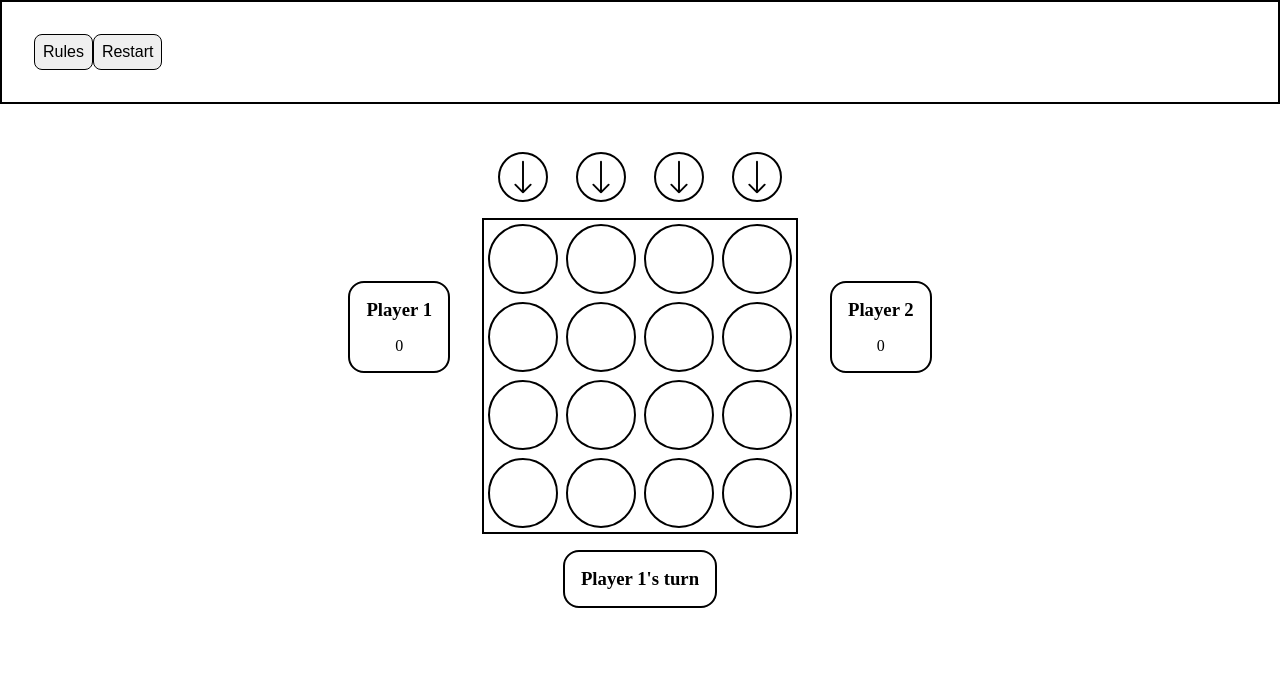
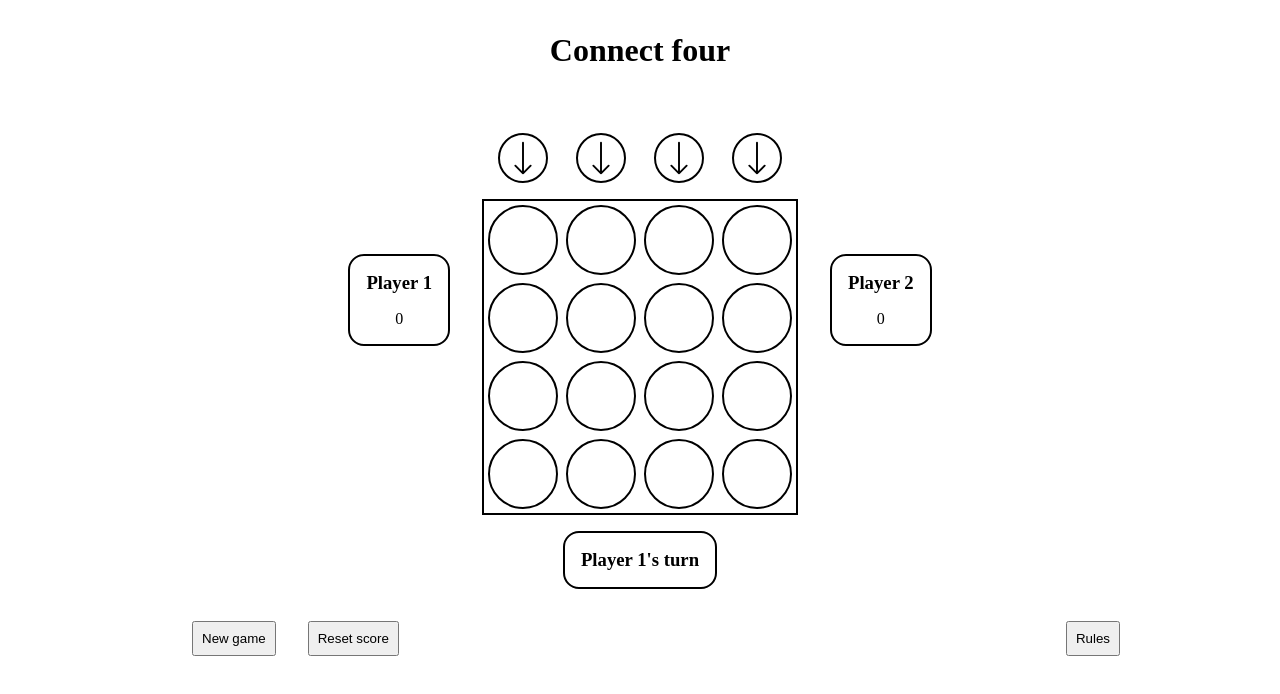
Before and after one commit to felicialyden/connect-four, an Angular app: page / in a window 1280 px wide. Shown: the top 694 px of the page. Built offline with nearby package versions, Linux system fonts and the light colour scheme.

Commit message:
move buttons to bottom

```diff
--- a/src/app/app.component.css
+++ b/src/app/app.component.css
@@ -1,3 +1,8 @@
+.title {
+    text-align: center;
+    margin-top: 2rem;
+}
+
 .game-content {
     display: flex;
     align-items: center;
@@ -11,3 +16,16 @@
     align-items: center;
     justify-content: center;
 }
+
+.btn-wrapper {
+    margin-top: 2rem;
+    padding: 0 10rem;
+    display: flex;
+    justify-content: space-between;
+    gap: 1rem;
+}
+
+.btn {
+    padding: 0.5rem;
+    margin-left: 2rem;
+}
--- a/src/app/app.component.html
+++ b/src/app/app.component.html
@@ -1,6 +1,6 @@
 
   <main>
-      <app-navbar></app-navbar>
+    <h1 class="title">Connect four</h1>
   <section class="game-content">
       <app-player [playerNo]=1 [winner]=this.winner></app-player>
       <app-board (nextPlayer)="setNextPlayer($event)" (winner)="setWinner($event)"></app-board>
@@ -9,4 +9,11 @@
   <div class="turn-tracker">
     <app-turn-tracker [playerNo]=this.player [winner]=this.winner></app-turn-tracker>
   </div>
+  <div class="btn-wrapper">
+    <div class="game-actions-wrapper">
+    <button class="btn" (click)="onNewGame()"> New game</button>
+    <button class="btn" (click)="onResetScore()"> Reset score</button>
+  </div>
+    <button class="btn" (click)="onSeeRules()">Rules</button>
+  </div>
   </main>
--- a/src/app/app.component.ts
+++ b/src/app/app.component.ts
@@ -1,20 +1,20 @@
-import { Component, EventEmitter } from '@angular/core';
+import { Component } from '@angular/core';
 import { BoardComponent } from './board/board.component';
 import { PlayerComponent } from './player/player.component';
-import { NavbarComponent } from './navbar/navbar.component';
 import { TurnTrackerComponent } from './turn-tracker/turn-tracker.component';
 import { BoardNavComponent } from './board-nav/board-nav.component';
 
 @Component({
   selector: 'app-root',
   standalone: true,
-  imports: [BoardComponent, PlayerComponent, NavbarComponent, TurnTrackerComponent, BoardNavComponent],
+  imports: [BoardComponent, PlayerComponent, TurnTrackerComponent, BoardNavComponent],
   templateUrl: './app.component.html',
   styleUrl: './app.component.css'
 })
 export class AppComponent {
   title = 'connect-four';
   player = 1
+  newGame = false
   winner: number | null = null
 
   setNextPlayer(newPlayerNo: number) {
@@ -27,4 +27,17 @@ export class AppComponent {
 
   }
 
+  onSeeRules() {
+    console.log('rules')
+  }
+
+  onNewGame() {
+    this.player = 1
+
+  }
+
+  onResetScore() {
+    console.log('reset score')
+  }
+
 }
--- a/src/app/board-nav/board-nav.component.css
+++ b/src/app/board-nav/board-nav.component.css
@@ -1,6 +1,7 @@
 .board-nav {
     display: flex;
     gap: 1.75rem;
+    margin-top: 3rem;
 }
 
 .board-nav-item {
@@ -8,4 +9,5 @@
     border-radius: 10rem;
     height: 50px;
     width: 50px;
+    cursor: pointer;
 }
--- a/src/app/board-nav/board-nav.component.ts
+++ b/src/app/board-nav/board-nav.component.ts
@@ -14,7 +14,6 @@ export class BoardNavComponent {
 
   onClickBoardSquare(event: MouseEvent) {
     const lineId = (event.target as HTMLElement).closest(".board-nav-item")?.id
-    console.log(lineId)
     this.chosenLine.emit(Number(lineId));
 }
 }
--- a/src/app/board/board.component.css
+++ b/src/app/board/board.component.css
@@ -17,5 +17,4 @@
     display: flex;
     align-items: center;
     justify-content: center;
-    margin-top: 2rem;
 }
--- a/src/app/navbar/navbar.component.css
+++ /dev/null
@@ -1,12 +0,0 @@
-.navbar {
-    padding: 2rem;
-    border: 2px solid black;
-
-}
-
-.nav-btn {
-    padding: 0.5rem;
-    font-size: medium;
-    border-radius: 0.5rem;
-    border: 1px solid black;
-}
--- a/src/app/navbar/navbar.component.html
+++ /dev/null
@@ -1,4 +0,0 @@
-<nav class="navbar">
-<button class="nav-btn" (click)="onSeeRules()">Rules</button>
-<button class="nav-btn" (click)="onRestart()"> Restart</button>
-</nav>
--- a/src/app/navbar/navbar.component.ts
+++ /dev/null
@@ -1,17 +0,0 @@
-import { AfterViewInit, Component, HostListener } from '@angular/core';
-
-@Component({
-  selector: 'app-navbar',
-  standalone: true,
-  imports: [],
-  templateUrl: './navbar.component.html',
-  styleUrl: './navbar.component.css'
-})
-export class NavbarComponent {
-  onSeeRules() {
-    console.log("see rules")
-  }
-  onRestart() {
-    console.log("restart")
-  }
-}
```
